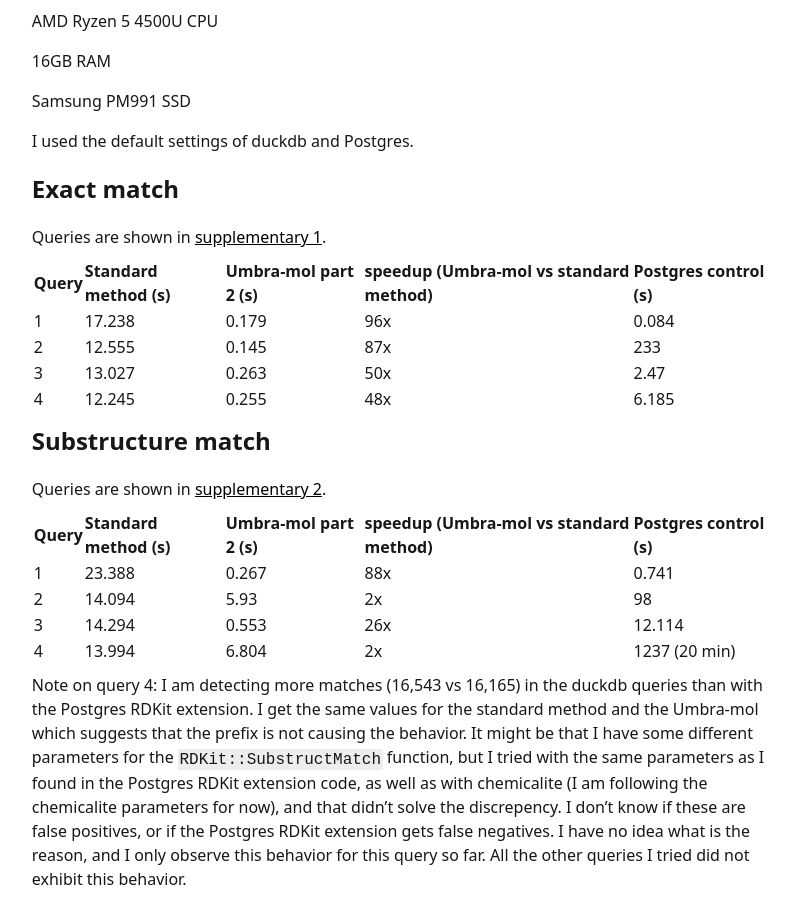
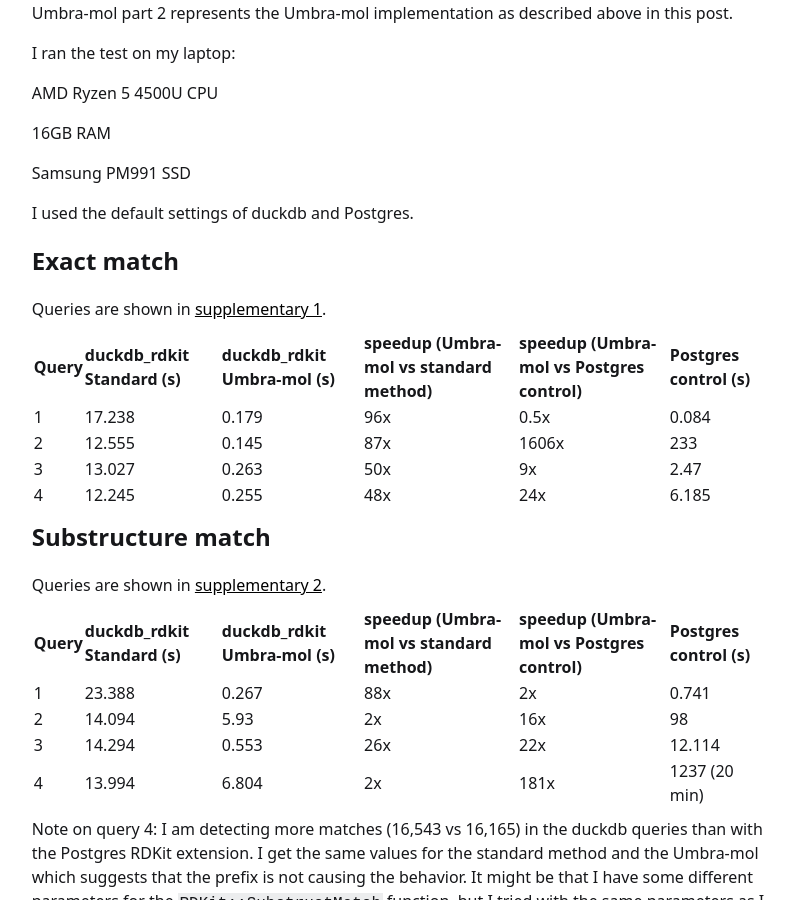
Before and after one commit to bodowd/bodowd.github.io, a Jekyll site: the page built from _posts/2024-08-10-umbra-style-molecules-part-2.md, in a window 1280 px wide and 900 px high, scrolled down 7742 px. Shown: the whole window, without its empty margins (321-1116 px from the left). Built offline with Jekyll 4.4.1, drawn with Linux system fonts in a browser that asks for light colours; some of the changed text lies outside the part shown.

Commit message:
add a speedup column of umbra mol vs postgres control
This makes it easier to compare duckdb_rdkit's umbra mol vs postgres control on the queries tested

```diff
--- a/_posts/2024-08-10-umbra-style-molecules-part-2.md
+++ b/_posts/2024-08-10-umbra-style-molecules-part-2.md
@@ -23,21 +23,21 @@ jump to the experimental section here: [results](#results)
 
 Exact match experiments (Standard method, Umbra-mol are in the duckdb_rdkit extension):
 
-| Query | Standard (s) | Umbra-mol (s) | speedup (Umbra-mol vs standard method) | Postgres control (s) |
-| :---- | :----------- | :------------ | :------------------------------------- | :------------------- |
-| 1     | 17.238       | 0.179         | 96x                                    | 0.084                |
-| 2     | 12.555       | 0.145         | 87x                                    | 233                  |
-| 3     | 13.027       | 0.263         | 50x                                    | 2.47                 |
-| 4     | 12.245       | 0.255         | 48x                                    | 6.185                |
+| Query | duckdb_rdkit Standard (s) | duckdb_rdkit Umbra-mol (s) | speedup (Umbra-mol vs standard method) | speedup (Umbra-mol vs Postgres control) | Postgres control (s) |
+| :---- | :------------------------ | :------------------------- | :------------------------------------- | :-------------------------------------- | :------------------- |
+| 1     | 17.238                    | 0.179                      | 96x                                    | 0.5x                                    | 0.084                |
+| 2     | 12.555                    | 0.145                      | 87x                                    | 1606x                                   | 233                  |
+| 3     | 13.027                    | 0.263                      | 50x                                    | 9x                                      | 2.47                 |
+| 4     | 12.245                    | 0.255                      | 48x                                    | 24x                                     | 6.185                |
 
 Substructure match experiments (Standard method, Umbra-mol are in the duckdb_rdkit extension):
 
-| Query | Standard (s) | Umbra-mol (s) | speedup (Umbra-mol vs standard method) | Postgres control (s) |
-| :---- | :----------- | :------------ | :------------------------------------- | :------------------- |
-| 1     | 23.388       | 0.267         | 88x                                    | 0.741                |
-| 2     | 14.094       | 5.93          | 2x                                     | 98                   |
-| 3     | 14.294       | 0.553         | 26x                                    | 12.114               |
-| 4     | 13.994       | 6.804         | 2x                                     | 1237 (20 min)        |
+| Query | duckdb_rdkit Standard (s) | duckdb_rdkit Umbra-mol (s) | speedup (Umbra-mol vs standard method) | speedup (Umbra-mol vs Postgres control) | Postgres control (s) |
+| :---- | :------------------------ | :------------------------- | :------------------------------------- | :-------------------------------------- | :------------------- |
+| 1     | 23.388                    | 0.267                      | 88x                                    | 2x                                      | 0.741                |
+| 2     | 14.094                    | 5.93                       | 2x                                     | 16x                                     | 98                   |
+| 3     | 14.294                    | 0.553                      | 26x                                    | 22x                                     | 12.114               |
+| 4     | 13.994                    | 6.804                      | 2x                                     | 181x                                    | 1237 (20 min)        |
 
 # Introduction
 
@@ -386,23 +386,23 @@ I used the default settings of duckdb and Postgres.
 
 Queries are shown in [supplementary 1](#supplementary1).
 
-| Query | Standard method (s) | Umbra-mol part 2 (s) | speedup (Umbra-mol vs standard method) | Postgres control (s) |
-| :---- | :------------------ | :------------------- | :------------------------------------- | :------------------- |
-| 1     | 17.238              | 0.179                | 96x                                    | 0.084                |
-| 2     | 12.555              | 0.145                | 87x                                    | 233                  |
-| 3     | 13.027              | 0.263                | 50x                                    | 2.47                 |
-| 4     | 12.245              | 0.255                | 48x                                    | 6.185                |
+| Query | duckdb_rdkit Standard (s) | duckdb_rdkit Umbra-mol (s) | speedup (Umbra-mol vs standard method) | speedup (Umbra-mol vs Postgres control) | Postgres control (s) |
+| :---- | :------------------------ | :------------------------- | :------------------------------------- | :-------------------------------------- | :------------------- |
+| 1     | 17.238                    | 0.179                      | 96x                                    | 0.5x                                    | 0.084                |
+| 2     | 12.555                    | 0.145                      | 87x                                    | 1606x                                   | 233                  |
+| 3     | 13.027                    | 0.263                      | 50x                                    | 9x                                      | 2.47                 |
+| 4     | 12.245                    | 0.255                      | 48x                                    | 24x                                     | 6.185                |
 
 ## Substructure match
 
 Queries are shown in [supplementary 2](#supplementary2).
 
-| Query | Standard method (s) | Umbra-mol part 2 (s) | speedup (Umbra-mol vs standard method) | Postgres control (s) |
-| :---- | :------------------ | :------------------- | :------------------------------------- | :------------------- |
-| 1     | 23.388              | 0.267                | 88x                                    | 0.741                |
-| 2     | 14.094              | 5.93                 | 2x                                     | 98                   |
-| 3     | 14.294              | 0.553                | 26x                                    | 12.114               |
-| 4     | 13.994              | 6.804                | 2x                                     | 1237 (20 min)        |
+| Query | duckdb_rdkit Standard (s) | duckdb_rdkit Umbra-mol (s) | speedup (Umbra-mol vs standard method) | speedup (Umbra-mol vs Postgres control) | Postgres control (s) |
+| :---- | :------------------------ | :------------------------- | :------------------------------------- | :-------------------------------------- | :------------------- |
+| 1     | 23.388                    | 0.267                      | 88x                                    | 2x                                      | 0.741                |
+| 2     | 14.094                    | 5.93                       | 2x                                     | 16x                                     | 98                   |
+| 3     | 14.294                    | 0.553                      | 26x                                    | 22x                                     | 12.114               |
+| 4     | 13.994                    | 6.804                      | 2x                                     | 181x                                    | 1237 (20 min)        |
 
 Note on query 4: I am detecting more matches (16,543 vs 16,165) in the duckdb queries
 than with the Postgres RDKit extension.
```
